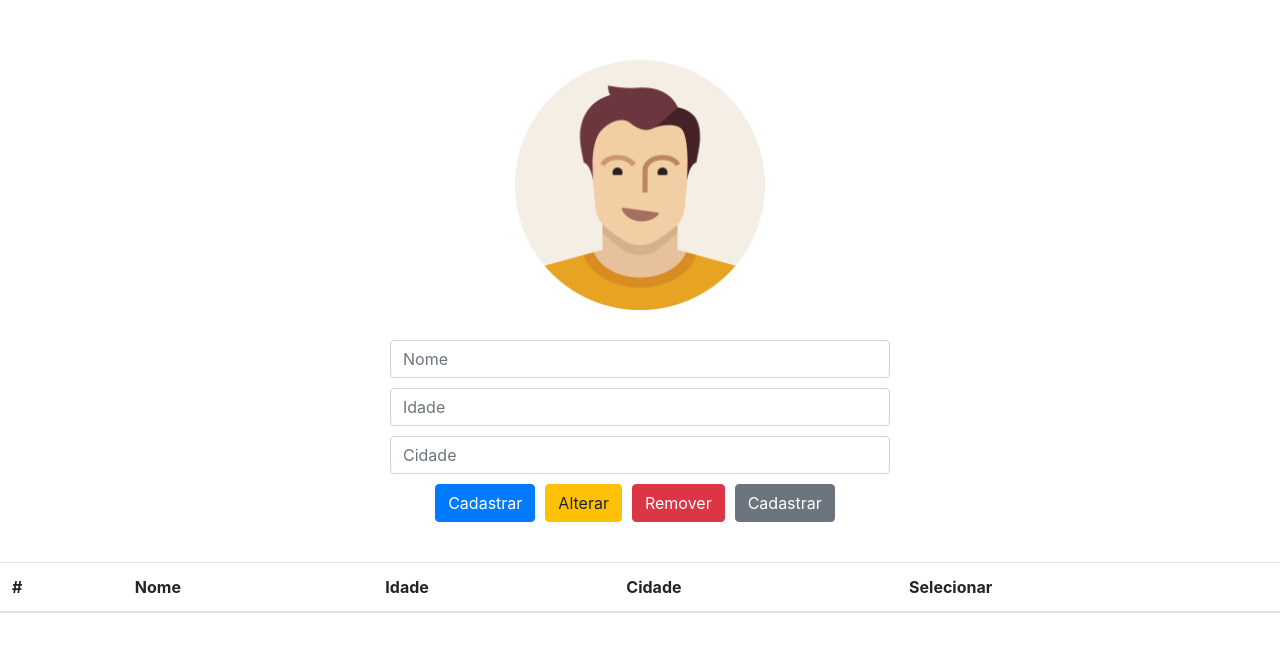
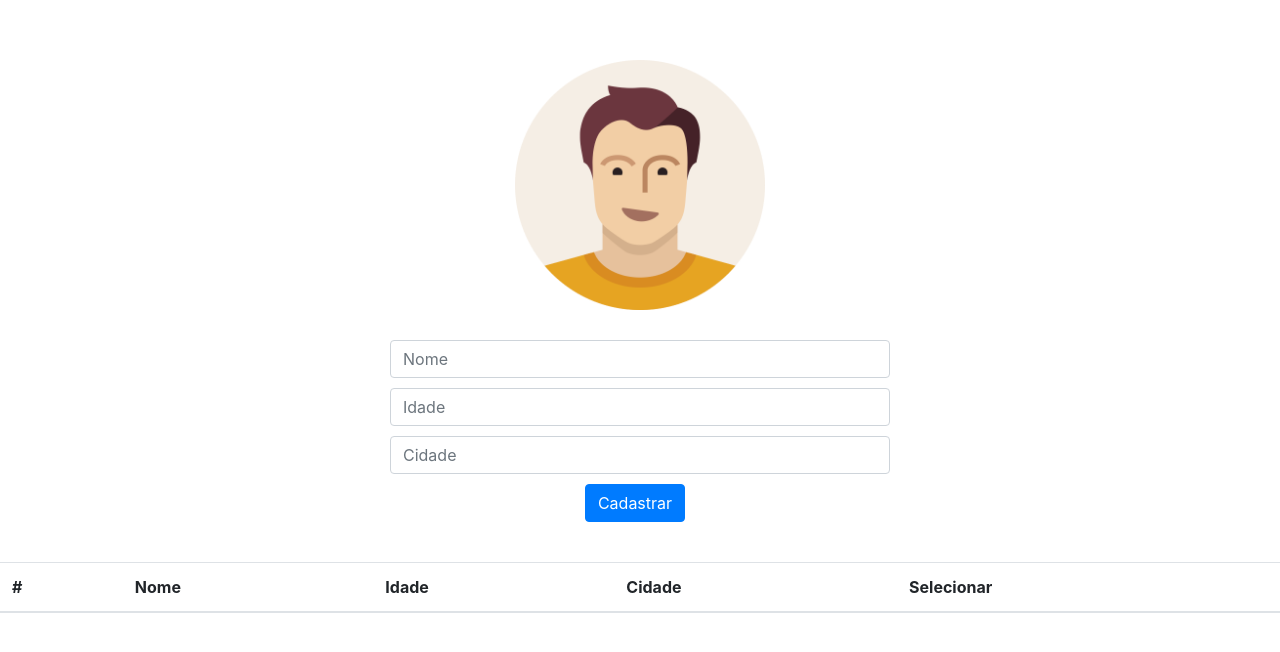
Before and after one commit to Thiago11112000/Spring-boot-e-angular, an Angular app in the folder api-front/: page / in a window 1280 px wide. Shown: the top 652 px of the page. Built offline with nearby package versions, Linux system fonts and the light colour scheme.

Commit message:
Visibilidade dos botões

```diff
--- a/api-front/src/app/principal/principal.component.html
+++ b/api-front/src/app/principal/principal.component.html
@@ -5,10 +5,10 @@
   <input type = "text"  placeholder="Cidade" class="form-control">
 
 
-  <input type="button" value="Cadastrar" class="btn btn-primary">
-  <input type="button" value="Alterar" class="btn btn-warning">
-  <input type = "button" value="Remover" class="btn btn-danger ">
-  <input type="button" value="Cadastrar" class= "btn btn-secondary">
+  <input type="button" value="Cadastrar" *ngIf="btnCadastro"  class="btn btn-primary">
+  <input type="button" value="Alterar"   *ngIf="!btnCadastro"  class="btn btn-warning"    >
+  <input type = "button" value="Remover" *ngIf="!btnCadastro"  class="btn btn-danger ">
+  <input type="button" value="Cadastrar"  *ngIf="!btnCadastro" class= "btn btn-secondary">
 </form>
 
   <table class="table">
--- a/api-front/src/app/principal/principal.component.ts
+++ b/api-front/src/app/principal/principal.component.ts
@@ -7,4 +7,8 @@
 })
 export class PrincipalComponent {
 
+  //Variável para visibilidade dos botões
+
+  btnCadastro:boolean = true;
+
 }
```
